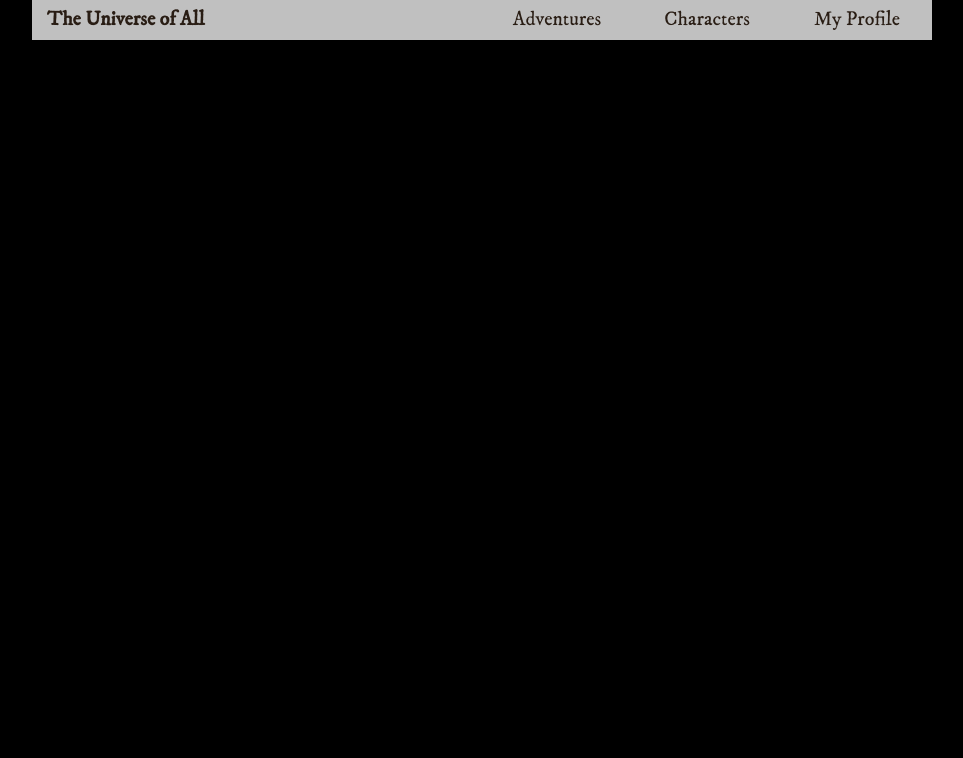
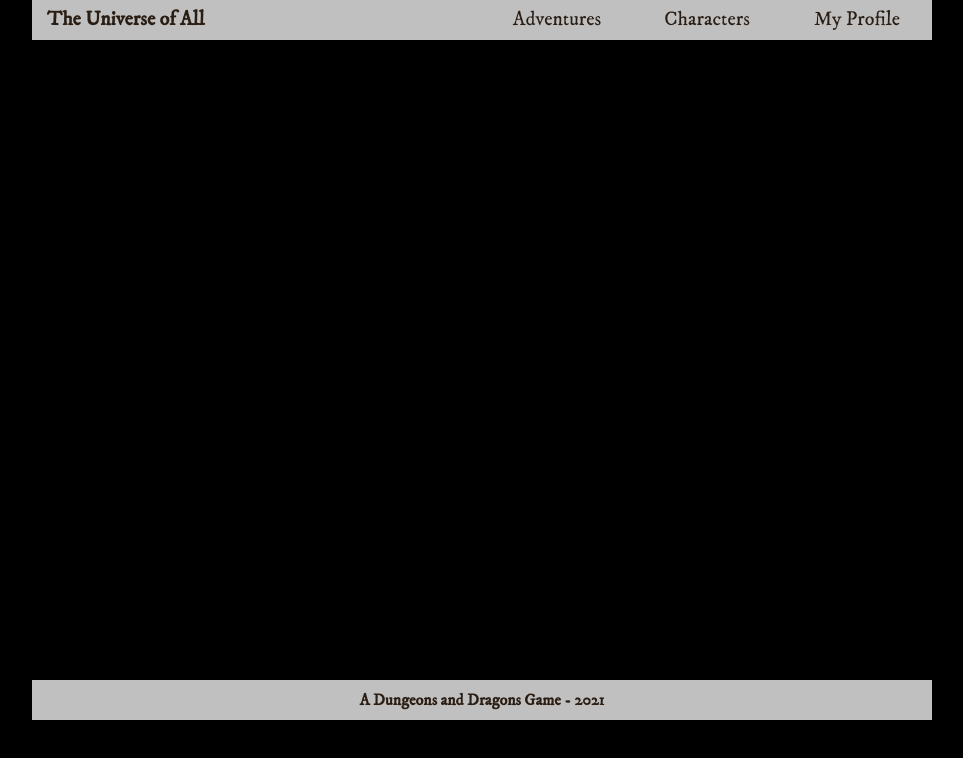
Before and after one commit to mx-vs/the-universe-of-all, a React (Create React App) app: page / in a window 1280 px wide. Shown: the top 758 px of the page, without its empty margins (158-1121 px from the left). Built offline with nearby package versions, Linux system fonts and the light colour scheme.

Commit message:
Added Main and Footer components

```diff
--- a/src/App.js
+++ b/src/App.js
@@ -1,12 +1,15 @@
 import './App.css';
 
-import Header from "./components/Header"
+import Header from "./components/Header";
+import Main from "./components/Main/Main";
+import Footer from './components/Footer';
 
 function App() {
   return (
     <div className="App">
       <Header />
-
+      <Main />
+      <Footer />
     </div>
   );
 }
--- /dev/null
+++ b/src/components/Footer.js
@@ -0,0 +1,13 @@
+import React from "react";
+import styles from "./Footer.module.css"
+
+const Footer = () => {
+    return (
+        <footer>
+            <h4>A Dungeons and Dragons Game - 2021</h4>
+        </footer>
+    )
+}
+
+
+export default Footer;
--- /dev/null
+++ b/src/components/Footer.module.css
@@ -0,0 +1,8 @@
+footer {
+    position: relative;
+    text-align: center;
+    height: 40px;
+    line-height: 40px;
+    background-color: silver;
+    z-index: 0;
+}
--- /dev/null
+++ b/src/components/Main/Main.js
@@ -0,0 +1,14 @@
+import React from "react";
+import styles from "./Main.module.css"
+
+class Main extends React.Component {
+    render() {
+        return (
+            <main>
+
+            </main>
+        )
+    }
+}
+
+export default Main;
--- /dev/null
+++ b/src/components/Main/Main.module.css
@@ -0,0 +1,3 @@
+main {
+    height: 640px;
+}
```
